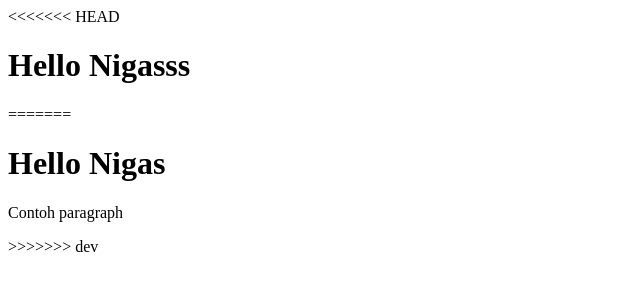
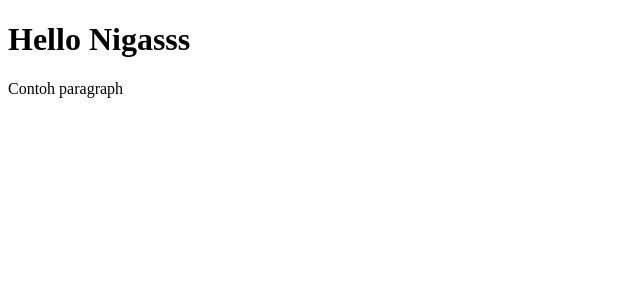
Before and after one commit to hisadi/repository-github-test, a plain HTML site: page index.html in a window 1280 px wide. Shown: the whole page, without its empty margins (0-640 px from the left). Drawn offline with Linux system fonts and the light colour scheme.

Commit message:
modified index

```diff
--- a/index.html
+++ b/index.html
@@ -12,14 +12,9 @@
     </style>
 </head>
 <body>
-<<<<<<< HEAD
     <h1>Hello Nigasss</h1>
-
-=======
-    <h1>Hello Nigas</h1>
     <p>Contoh paragraph
     </p>
->>>>>>> dev
     <script src="script.js"></script>
 </body>
 </html>
```
